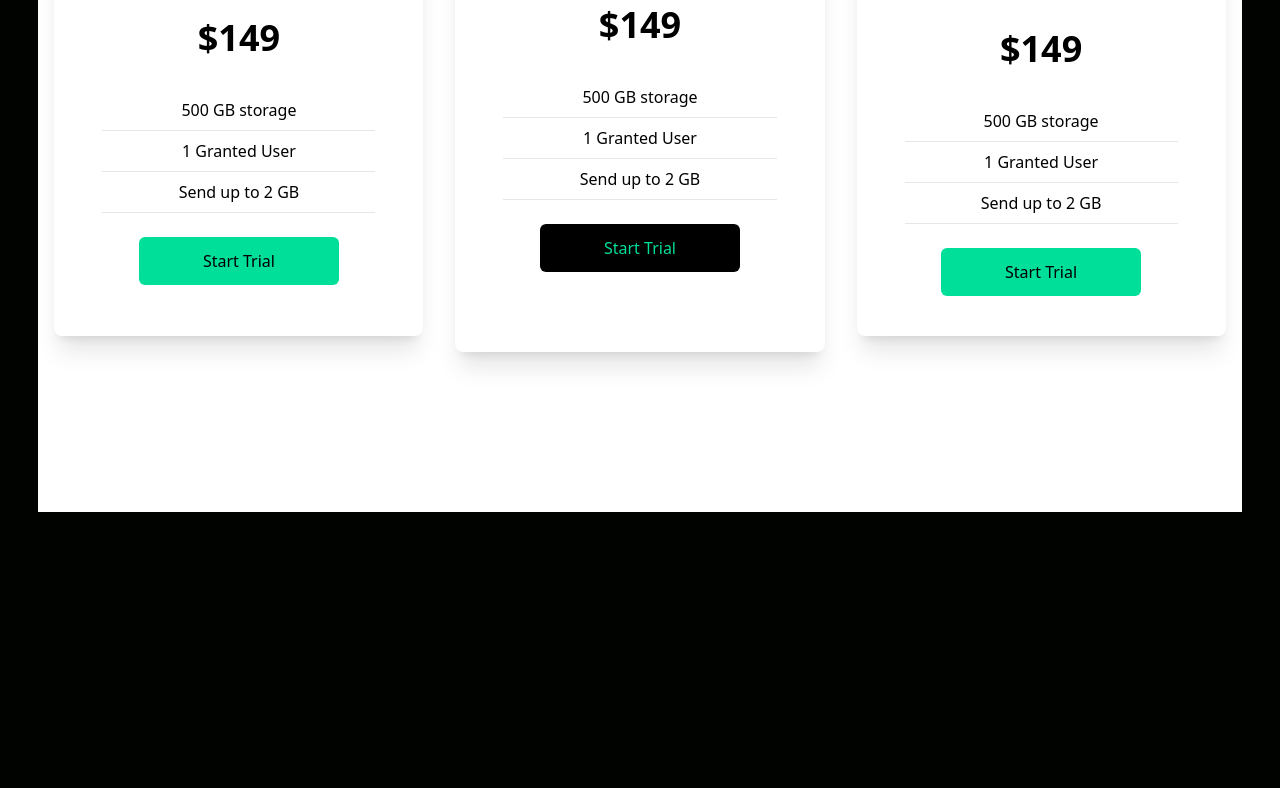
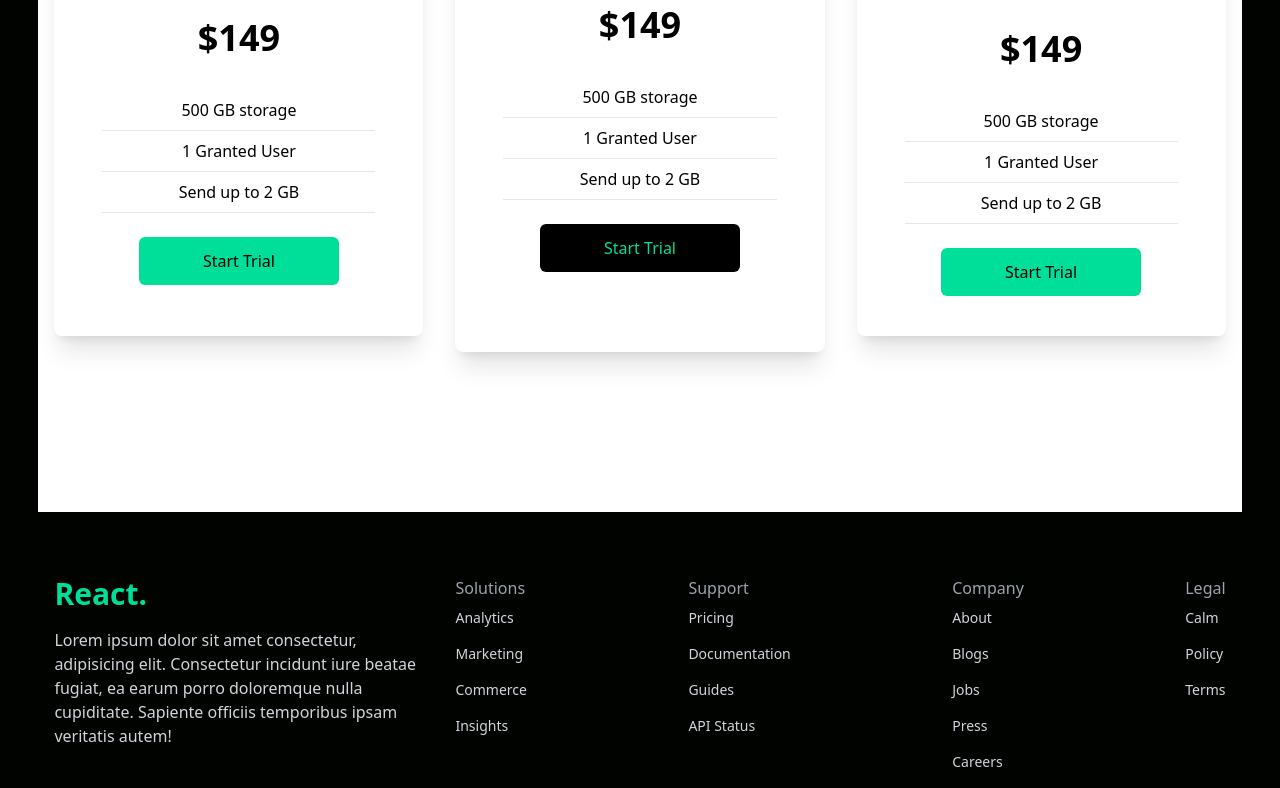
Before and after one commit to MALWICK/crypto-website, a React (Create React App) app: page / in a window 1280 px wide. Shown: the part 2000-2788 px from the top of the page. Before the commit the page ends 2551 px from the top, so only its background shows below. Built offline with nearby package versions, Linux system fonts and the light colour scheme.

Commit message:
creating my footer  section

```diff
--- a/src/App.jsx
+++ b/src/App.jsx
@@ -2,6 +2,7 @@
 import './App.css';
 import Analytics from './component/Analytics';
 import Cards from './component/Cards';
+import Footer from './component/Footer';
 import Hero from './component/Hero';
 import Navbar from './component/Navbar/Navbar';
 import Newsletter from './component/Newsletter';
@@ -14,6 +15,7 @@
       <Analytics />
       <Newsletter />
       <Cards />
+      <Footer />
     </div>
   );
 }
--- /dev/null
+++ b/src/component/Footer.jsx
@@ -0,0 +1,70 @@
+import React from 'react';
+import {
+  FaDribbbleSquare,
+  FaFacebookSquare,
+  FaGithubSquare,
+  FaInstagram,
+  FaTwitterSquare,
+} from 'react-icons/fa';
+
+function Footer() {
+  return (
+    <div className="max-w[1240px] mx-auto py-16 px-4 grid lg:grid-cols-3 gap-8 text-gray-300 ">
+      <div>
+        <h1 className="w-full text-3xl font-bold text-[#00df9a]">React.</h1>
+        <p className="py-4">
+          Lorem ipsum dolor sit amet consectetur, adipisicing elit. Consectetur
+          incidunt iure beatae fugiat, ea earum porro doloremque nulla
+          cupiditate. Sapiente officiis temporibus ipsam veritatis autem!
+        </p>
+        <div className="flex justify-between md:w-[75%] my-6 ">
+          <FaFacebookSquare size={30} />
+          <FaInstagram size={30} />
+          <FaTwitterSquare size={30} />
+          <FaGithubSquare size={30} />
+          <FaDribbbleSquare size={30} />
+        </div>
+      </div>
+      <div className="lg:col-span-2 flex justify-between">
+        <div>
+          <h6 className="font-meduim text-gray-400">Solutions</h6>
+          <ul>
+            <li className="py-2 text-sm">Analytics</li>
+            <li className="py-2 text-sm">Marketing</li>
+            <li className="py-2 text-sm">Commerce</li>
+            <li className="py-2 text-sm">Insights</li>
+          </ul>
+        </div>
+        <div>
+          <h6 className="font-meduim text-gray-400">Support</h6>
+          <ul>
+            <li className="py-2 text-sm">Pricing</li>
+            <li className="py-2 text-sm">Documentation</li>
+            <li className="py-2 text-sm">Guides</li>
+            <li className="py-2 text-sm">API Status</li>
+          </ul>
+        </div>
+        <div>
+          <h6 className="font-meduim text-gray-400">Company</h6>
+          <ul>
+            <li className="py-2 text-sm">About</li>
+            <li className="py-2 text-sm">Blogs</li>
+            <li className="py-2 text-sm">Jobs</li>
+            <li className="py-2 text-sm">Press</li>
+            <li className="py-2 text-sm">Careers</li>
+          </ul>
+        </div>
+        <div>
+          <h6 className="font-meduim text-gray-400">Legal</h6>
+          <ul>
+            <li className="py-2 text-sm">Calm</li>
+            <li className="py-2 text-sm">Policy </li>
+            <li className="py-2 text-sm">Terms</li>
+          </ul>
+        </div>
+      </div>
+    </div>
+  );
+}
+
+export default Footer;
--- a/src/component/Navbar/Navbar.js
+++ b/src/component/Navbar/Navbar.js
@@ -18,11 +18,11 @@
         <li className="p-4">Contact</li>
       </ul>
       <button type="submit" onClick={handleNav} className="block md:hidden">
-        {!nav ? <AiOutlineClose size={20} /> : <AiOutlineMenu size={20} />}
+        {nav ? <AiOutlineClose size={20} /> : <AiOutlineMenu size={20} />}
       </button>
       <div
         className={
-          !nav
+          nav
             ? 'fixed left-0 top-0 w-[60%] h-full border-r border-r-gray-900 bg-[#000300] ease-in-out duration-500 '
             : 'fixed left-[-100%]'
         }
```
